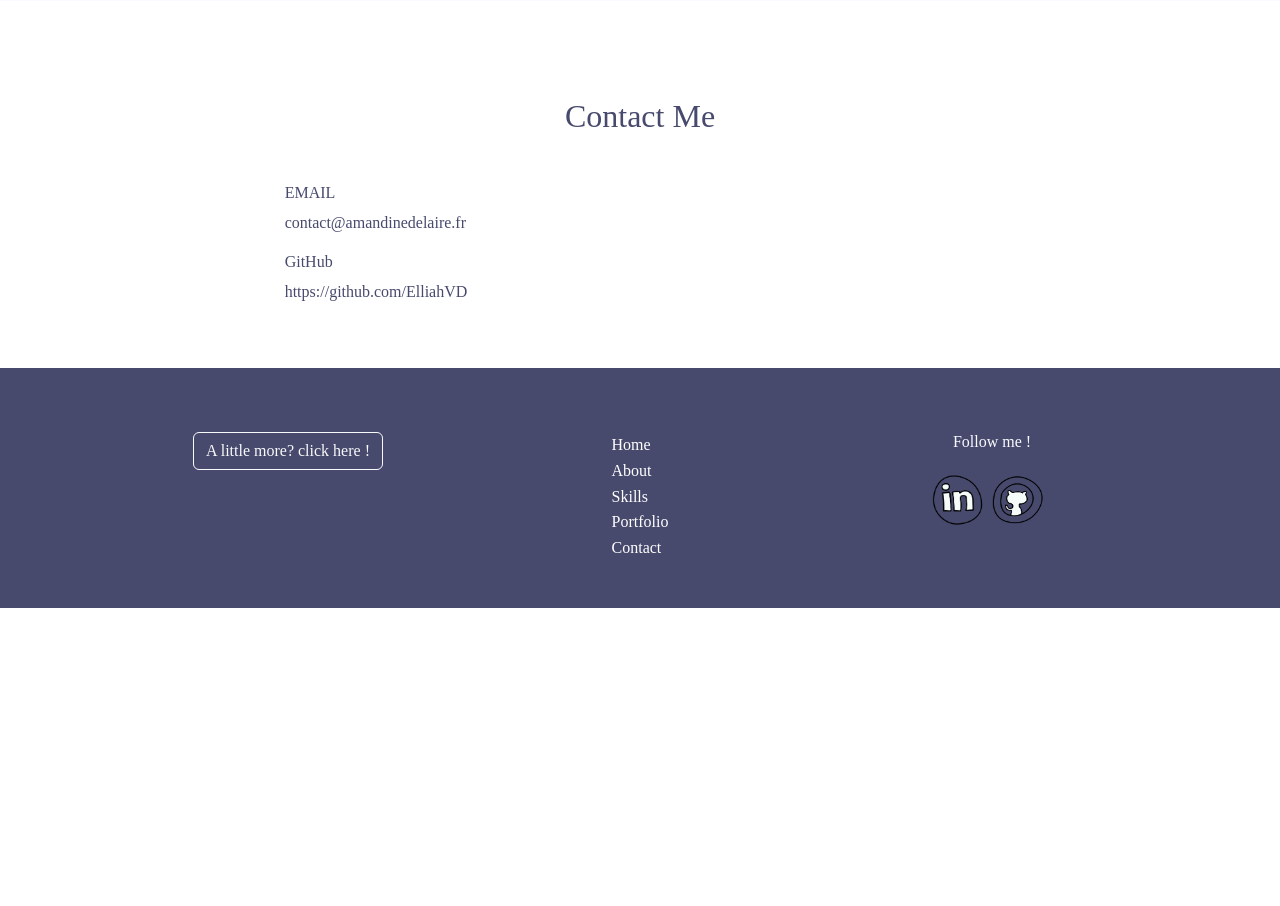
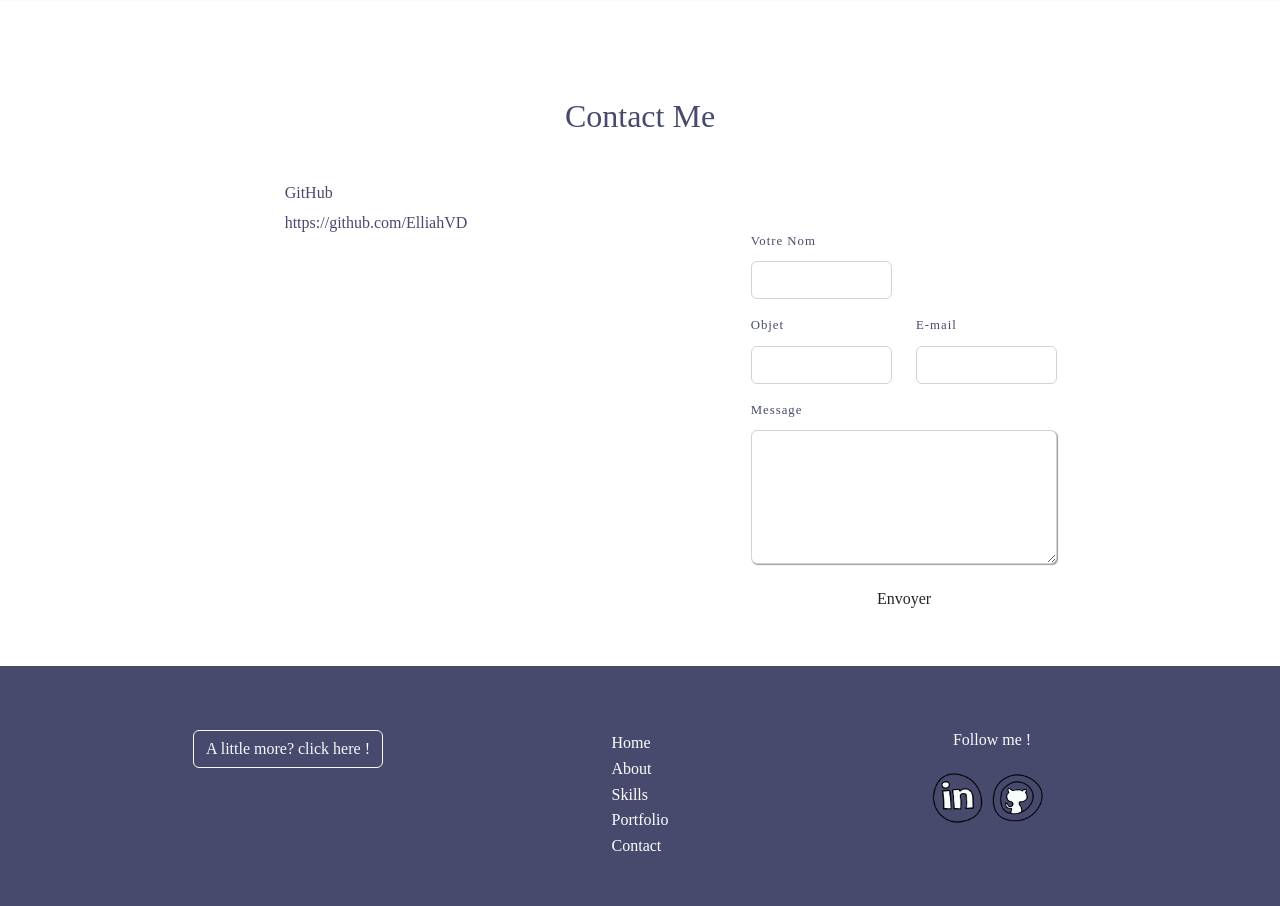
Before and after one commit to ElliahVD/Portfolio, a PHP site: page / in a window 1280 px wide. Shown: the part 2745-3651 px from the top of the page. Before the commit the page ends 3353 px from the top, so only its background shows below. Run offline with PHP 8.4, Linux system fonts and the light colour scheme.

Commit message:
add contact form

```diff
--- /dev/null
+++ b/admin/logout.php
@@ -0,0 +1,6 @@
+<?php
+session_start();
+$_SESSION = array();
+session_destroy();
+header('location: connexion.php');
+?>
--- a/partials/contact.php
+++ b/partials/contact.php
@@ -1,13 +1,70 @@
-
 <section class="contact section" id="contact">
     <h2 class="section-title" lng-tag="contactMe">Contactez-moi</h2>
 
     <div class="contact__container bd-grid">
         <div class="contact__info">
-            <h3 class="contact__subtitle">EMAIL</h3>
-            <div class="contact__text">contact@amandinedelaire.fr</div>
+            <!--            <h3 class="contact__subtitle">EMAIL</h3>-->
+            <!--            <div class="contact__text">contact@amandinedelaire.fr</div>-->
             <h3 class="contact__subtitle">GitHub</h3>
             <div class="contact__text">https://github.com/ElliahVD</div>
         </div>
+        <section class="">
+            <div class="container contact-form pt-5">
+                <div class="row justify-content-center">
+                    <div class="col-lg-8 col-md-12">
+                        <form name="contact" method="post"
+                              action="https://emails-static.drosalys.net/submit/contact/67144ed2-3ab1-4c89-845c-a1bb8239ba00"
+                              novalidate="novalidate" data-drosalys-remote-submit="data-drosalys-remote-submit">
+                            <div class="alert alert-success d-none" data-message-success="d-none">
+                                Message envoyé avec succès !
+                            </div>
+                            <div class="alert alert-danger d-none" data-message-error="d-none">
+                                Erreur, vérifier le formulaire.
+                            </div>
+                            <div class="alert alert-warning d-none" data-message-timeout="d-none">
+                                Impossible d'envoyer le message. Veuillez réessayer dans quelques minutes.
+                            </div>
+                            <div id="contact" novalidate="novalidate">
+                                <div class="form-row row">
+                                    <div class="form-group col-md-6">
+                                        <label for="contact_name">Votre Nom </label><input type="text" id="contact_name"
+                                                                                           name="contact[name]"
+                                                                                           class="form-control">
+                                    </div>
+                                </div>
+                                <div class="form-row row mt-3">
+                                    <div class="form-group col-md-6">
+                                        <label for="contact_object">Objet </label><input type="text" id="contact_object"
+                                                                                         name="contact[object]"
+                                                                                         class="form-control">
+                                    </div>
+                                    <div class="form-group col-md-6">
+                                        <label for="contact_email">E-mail </label><input type="email" id="contact_email"
+                                                                                         name="contact[email]"
+                                                                                         class="form-control">
+                                    </div>
+                                </div>
+                                <div class="form-group mt-3">
+                                    <label for="contact_message ">Message </label>
+                                    <textarea id="contact_message" name="contact[message]" class="form-control"
+                                              rows="5"></textarea>
+                                </div>
+                                <input type="hidden" id="contact_referer" name="contact[referer]">
+                            </div>
+                            <div class="row justify-content-center mt-3">
+                                <div class="col-lg-4 col-md-12">
+                                    <div class="d-flex justify-content-center">
+                                        <div class="form-group">
+                                            <button type="submit" class="btn btn-break-city-booked">Envoyer</button>
+                                        </div>
+                                    </div>
+                                </div>
+                            </div>
+                        </form>
+                    </div>
+                </div>
+            </div>
+        </section>
+
     </div>
 </section>
```
Also changed, not shown: admin/admin.php (added, +20 -0 lines), admin/connexion.php (added, +46 -0 lines), admin/member.php (added, +35 -0 lines).
